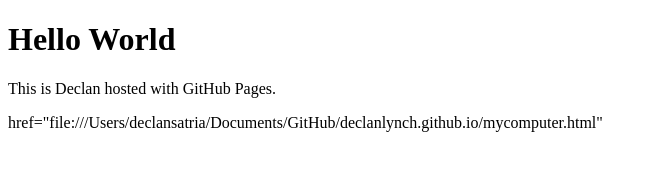
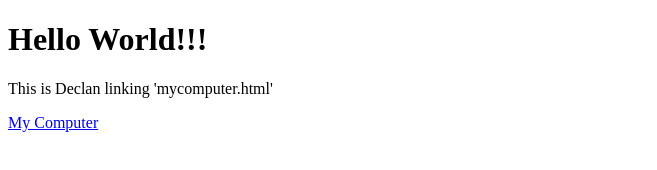
Before and after one commit to LynchDeclan/declanlynch.github.io, a plain HTML site: page index.html in a window 1280 px wide. Shown: the whole page, without its empty margins (0-657 px from the left). Drawn offline with Linux system fonts and the light colour scheme.

Commit message:
Final index.html

```diff
--- a/index.html
+++ b/index.html
@@ -1,8 +1,8 @@
 <!DOCTYPE html>
 <html>
 <body>
-<h1>Hello World</h1>
-<p>This is Declan hosted with GitHub Pages.</p>
-<a>href="file:///Users/declansatria/Documents/GitHub/declanlynch.github.io/mycomputer.html"</a>
+<h1>Hello World!!!</h1>
+<p>This is Declan linking 'mycomputer.html'</p>
+<a href = "mycomputer.html">My Computer</a>
 </body>
 </html>
```
